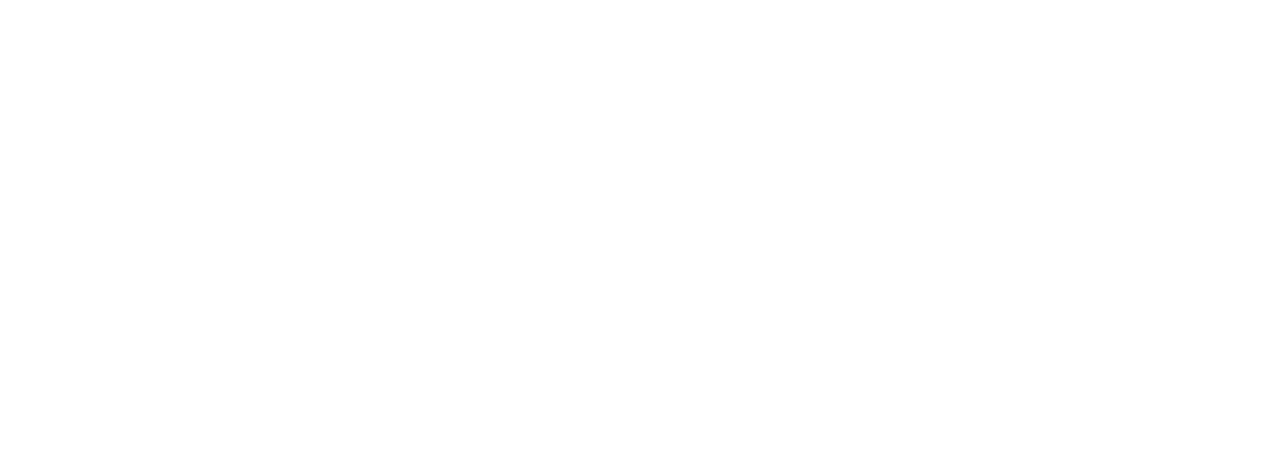
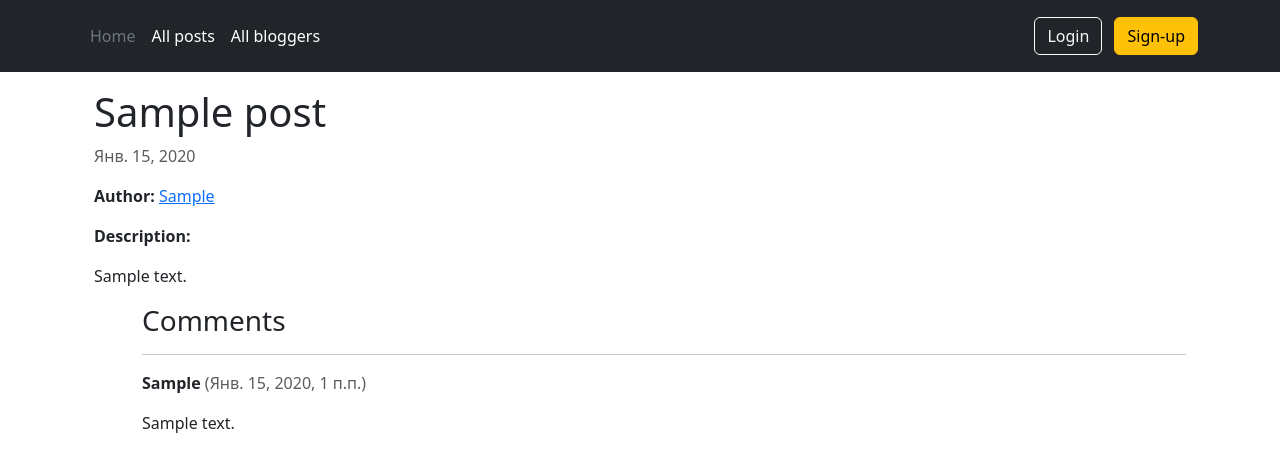
Before and after one commit to deelaym/blog, a Django app: page /blog/posts/1 in a window 1280 px wide. Before the commit the part shown is empty. Shown: the top 472 px of the page. Run offline with Django 3.2, Linux system fonts and the light colour scheme; tables that the repository leaves empty hold one stand-in row (values such as "Sample post"); parts of the project's set-up code (start-up, migrations or seed data) failed here and were passed over.

Commit message:
Added post detail and list of all posts

```diff
--- a/blog/models.py
+++ b/blog/models.py
@@ -34,7 +34,8 @@ class Author(models.Model):
 class Comment(models.Model):
     author = models.ForeignKey('Author', on_delete=models.SET_NULL, null=True)
     datetime = models.DateTimeField(auto_now_add=True)
-    description = models.TextField(max_length=100, help_text='Содержание комментария.')
+    description = models.TextField(max_length=500, help_text='Содержание комментария.')
+    post = models.ForeignKey('Post', on_delete=models.SET_NULL, null=True)
 
     class Meta:
         ordering = ['datetime']
--- a/blog/templates/base.html
+++ b/blog/templates/base.html
@@ -16,8 +16,8 @@
         <div class="container">
             <div class="d-flex flex-wrap align-items-center">
                 <ul class="nav col-9 col-lg-auto me-lg-auto mb-2  mb-md-0 justify-content-start">
-                    <li><a href="#" class="nav-link px-2 text-secondary">Home</a></li>
-                    <li><a href="#" class="nav-link px-2 text-white">All posts</a></li>
+                    <li><a href="{% url 'index' %}" class="nav-link px-2 text-secondary">Home</a></li>
+                    <li><a href="{% url 'posts' %}" class="nav-link px-2 text-white">All posts</a></li>
                     <li><a href="{% url 'authors' %}" class="nav-link px-2 text-white">All bloggers</a></li>
                 </ul>
                 <div class="justify-content-end align-items-center">
--- a/blog/templates/blog/post_detail.html
+++ b/blog/templates/blog/post_detail.html
@@ -0,0 +1,23 @@
+{% extends "base.html" %}
+
+{% block content%}
+    <div class="container">
+        <h1>{{ post.title }}</h1>
+        <p class="text-muted">{{ post.date}}</p>
+        <p><b>Author:</b> <a href="{{ author.get_absolute_url }}">{{ post.author }}</a></p>
+        <p><b>Description:</b></p>
+        <p>{{ post.description }}</p>
+
+        <div class="ms-5">
+            <h3>Comments</h3>
+            {% for comment in post.comment_set.all %}
+                <hr>
+                <p><b>{{ comment.author }}</b> <span class="text-muted mt-0">({{ comment.datetime }})</span></p>
+                <p ></p>
+                <p>{{ comment.description }}</p>
+            {% empty %}
+                <p>Пока нет комментариев.</p>
+            {% endfor %}
+        </div>
+    </div>
+{% endblock %}
```
Also changed, not shown: blog/templates/blog/post_list.html (+18 -0 lines), blog/migrations/0002_auto_20230718_2207.py (added), blog/views.py (line endings or trailing spaces).
